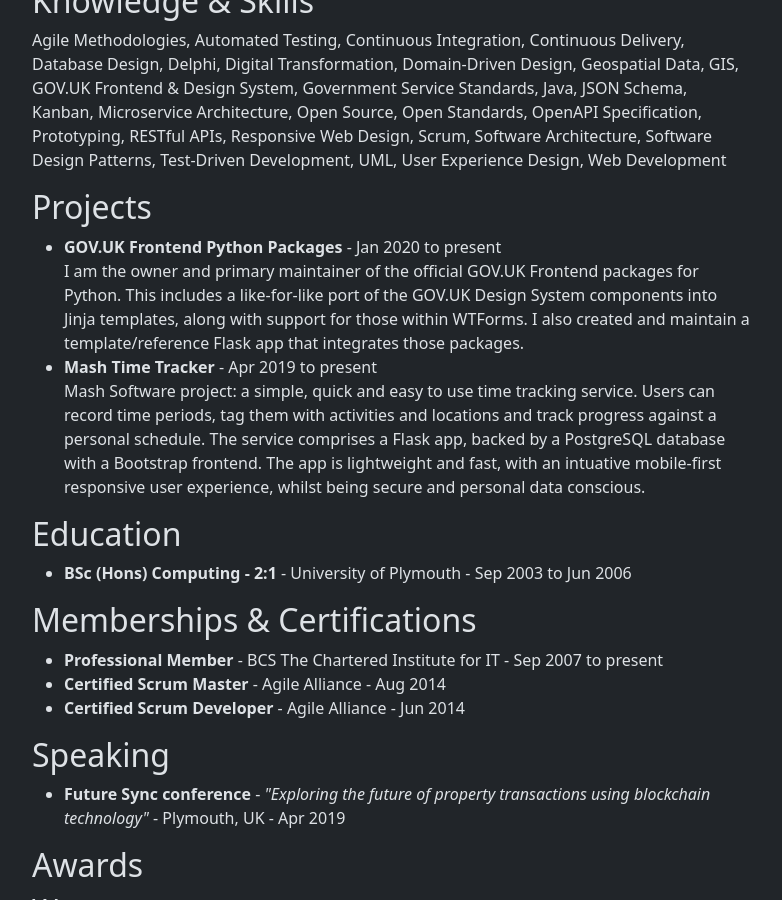
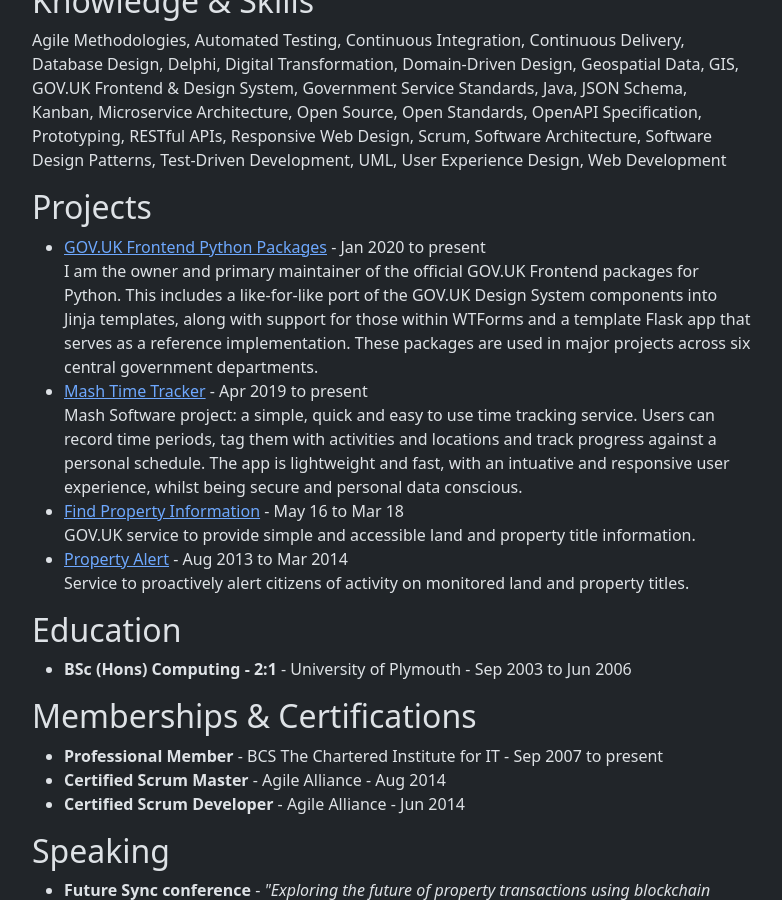
Before and after one commit to matthew-shaw/matthew-shaw.github.io, a Jekyll site: the page built from index.html, in a window 1280 px wide and 900 px high, scrolled down 811 px. Shown: the whole window, without its empty margins (422-1204 px from the left). Built offline with Jekyll 4.4.1, drawn with Linux system fonts in a browser that asks for light colours.

Commit message:
add projects and links

```diff
--- a/index.html
+++ b/index.html
@@ -53,12 +53,20 @@
         <h2 id="projects">Projects</h2>
         <ul>
             <li>
-                <strong>GOV.UK Frontend Python Packages</strong> - Jan 2020 to present<br>
-                I am the owner and primary maintainer of the official GOV.UK Frontend packages for Python. This includes a like-for-like port of the GOV.UK Design System components into Jinja templates, along with support for those within WTForms. I also created and maintain a template/reference Flask app that integrates those packages.
+                <a href="https://github.com/LandRegistry/govuk-frontend-jinja" target="blank" rel="noopener">GOV.UK Frontend Python Packages</a> - Jan 2020 to present<br>
+                I am the owner and primary maintainer of the official GOV.UK Frontend packages for Python. This includes a like-for-like port of the GOV.UK Design System components into Jinja templates, along with support for those within WTForms and a template Flask app that serves as a reference implementation. These packages are used in major projects across six central government departments.
             </li>
             <li>
-                <strong>Mash Time Tracker</strong> - Apr 2019 to present<br>
-                Mash Software project: a simple, quick and easy to use time tracking service. Users can record time periods, tag them with activities and locations and track progress against a personal schedule. The service comprises a Flask app, backed by a PostgreSQL database with a Bootstrap frontend. The app is lightweight and fast, with an intuative mobile-first responsive user experience, whilst being secure and personal data conscious.
+                <a href="https://time-tracker.mashsoftware.com/" target="blank" rel="noopener">Mash Time Tracker</a> - Apr 2019 to present<br>
+                Mash Software project: a simple, quick and easy to use time tracking service. Users can record time periods, tag them with activities and locations and track progress against a personal schedule. The app is lightweight and fast, with an intuative and responsive user experience, whilst being secure and personal data conscious.
+            </li>
+            <li>
+                <a href="https://search-property-information.service.gov.uk/" target="blank" rel="noopener">Find Property Information</a> - May 16 to Mar 18<br>
+                GOV.UK service to provide simple and accessible land and property title information.
+            </li>
+            <li>
+                <a href="https://propertyalert.landregistry.gov.uk/" target="blank" rel="noopener">Property Alert</a> - Aug 2013 to Mar 2014<br>
+                Service to proactively alert citizens of activity on monitored land and property titles.
             </li>
         </ul>
 
```
